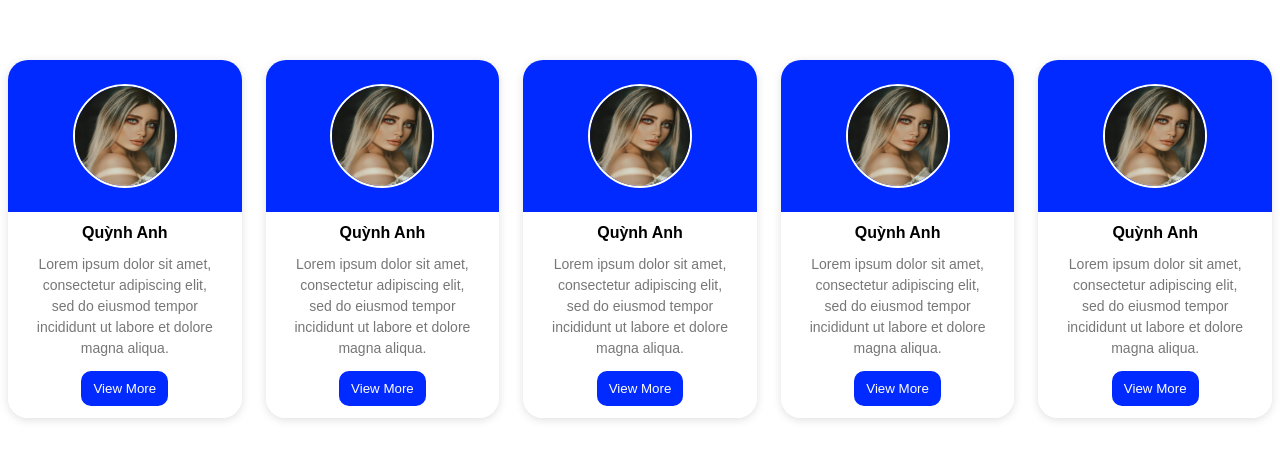
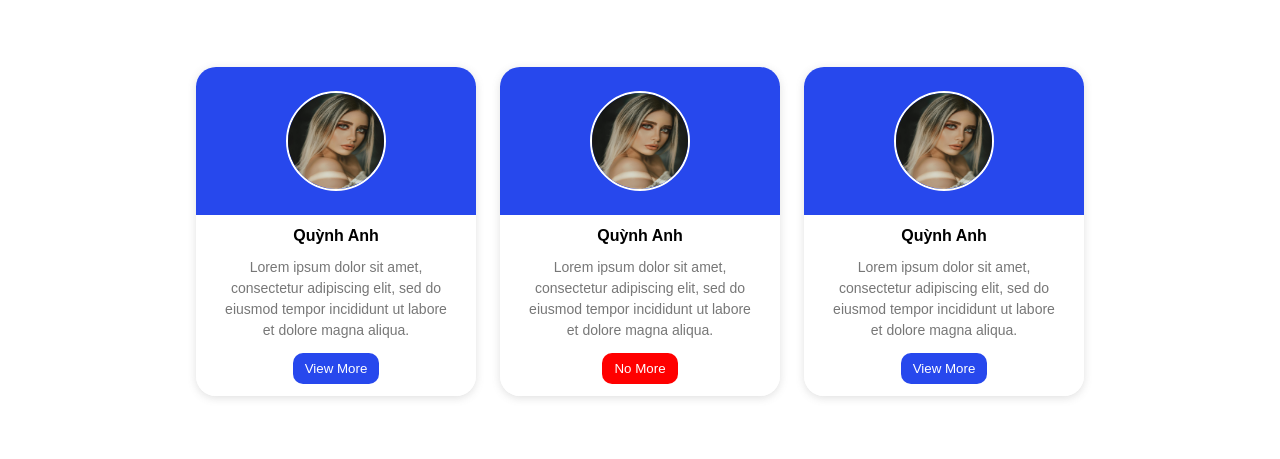
Before and after one commit to NguyenQuynhAnh1204/angular-project, an Angular app: page / in a window 1280 px wide. Shown: the part 169-628 px from the top of the page. Built offline with nearby package versions, Linux system fonts and the light colour scheme.

Commit message:
use ngIf-else in component

```diff
--- a/src/app/app.component.scss
+++ b/src/app/app.component.scss
@@ -1,18 +1,13 @@
-* {
-    margin: 0;
-    padding: 0;
-    box-sizing: border-box;
-    font-family: Arial, Helvetica, sans-serif;
-}
+@use "styles/mixin" as *;
+
+
 
 .container {
     .user-list{
         width: 100%;
         height: 100vh;
-        display: flex;
+        @include df-center;
         gap: 24px;
-        justify-content: center;
-        align-items: center;
     }
 
 }
--- a/src/app/user-card/card.component.html
+++ b/src/app/user-card/card.component.html
@@ -5,9 +5,18 @@
         <img [src]="user.avatar" alt="">
     </div>
 
-   <div class="user-inf">
+    <div class="user-inf">
         <h4>{{user.name}}</h4>
         <p>{{user.description}}</p>
-        <button (click)="onClick(user.id)">View More</button>
-   </div>
+
+        <button class="btn-blue" (click)="onClick(user.id)" *ngIf="user.age >= 20; else noAge">
+            View More
+        </button>
+
+        <ng-template #noAge>
+            <button (click)="onClick(user.id)" class="btn-red">
+                No More
+            </button>
+        </ng-template>
+    </div>
 </div>
--- a/src/app/user-card/card.component.scss
+++ b/src/app/user-card/card.component.scss
@@ -1,5 +1,5 @@
 @use 'styles/mixin' as *;
-
+@use 'styles/color' as *;
 
 .user-card {
     @include df-center;
@@ -15,7 +15,7 @@
         padding: 24px;
         width: 100%;
         flex: 1;
-        background-color: #002aff;
+        background-color: $primary;
         @include df-center;
         img {
             width: 100px;
@@ -44,11 +44,14 @@
         }
         button {
             border: none;
-            background-color: #002aff;
+            background-color: $primary;
             color: #fff;
-            padding: 10px 12px;
+            padding: 8px 12px;
             border-radius: 10px;
             cursor: pointer;
         }
+        .btn-red {
+            background-color: red;
+        }
     }
 }
--- a/src/app/user-card/userList.ts
+++ b/src/app/user-card/userList.ts
@@ -17,7 +17,7 @@ export const userList: User[] = [
     {
         "id": 2,
         "name": "Quỳnh Anh",
-        "age": 20,
+        "age": 19,
         "description": "Lorem ipsum dolor sit amet, consectetur adipiscing elit, sed do eiusmod tempor incididunt ut labore et dolore magna aliqua.",
         "avatar": "assets/img/avatar.jpg"
     },
@@ -27,19 +27,5 @@ export const userList: User[] = [
         "age": 20,
         "description": "Lorem ipsum dolor sit amet, consectetur adipiscing elit, sed do eiusmod tempor incididunt ut labore et dolore magna aliqua.",
         "avatar": "assets/img/avatar.jpg"
-    },
-    {
-        "id": 4,
-        "name": "Quỳnh Anh",
-        "age": 20,
-        "description": "Lorem ipsum dolor sit amet, consectetur adipiscing elit, sed do eiusmod tempor incididunt ut labore et dolore magna aliqua.",
-        "avatar": "assets/img/avatar.jpg"
-    },
-    {
-        "id": 5,
-        "name": "Quỳnh Anh",
-        "age": 20,
-        "description": "Lorem ipsum dolor sit amet, consectetur adipiscing elit, sed do eiusmod tempor incididunt ut labore et dolore magna aliqua.",
-        "avatar": "assets/img/avatar.jpg"
     }
 ]
--- a/src/styles.scss
+++ b/src/styles.scss
@@ -0,0 +1,6 @@
+* {
+    margin: 0;
+    padding: 0;
+    box-sizing: border-box;
+    font-family: Arial, Helvetica, sans-serif;
+}
--- /dev/null
+++ b/src/styles/_color.scss
@@ -0,0 +1 @@
+$primary: #2748ed;
```
